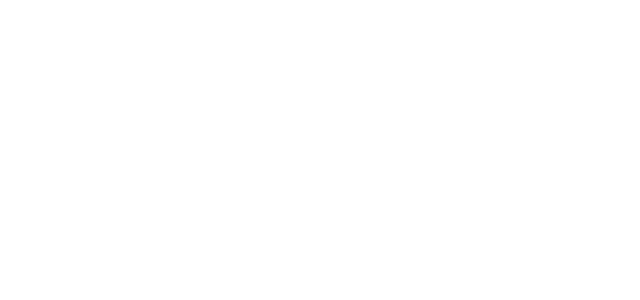
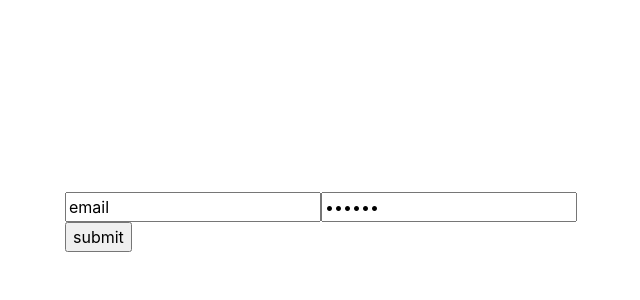
Before and after one commit to mugchris94/CRUD-REACT-DEMO, a React (Create React App) app in the folder Web-React-UI/: page /Log_in in a window 1280 px wide. Before the commit this address had no page. Shown: the top 300 px of the page, without its empty margins (319-959 px from the left). Built offline with nearby package versions, Linux system fonts and the light colour scheme.

Commit message:
login-design

```diff
--- a/Web-React-UI/src/App.js
+++ b/Web-React-UI/src/App.js
@@ -1,6 +1,7 @@
 import './App.css';
 import './results.css';
 import Home from "./Home";
+import Login from "./Views/Login";
 import Users from "./Views/Users";
 import Profiled from "./Views/Profiled";
 import Players from "./Views/Players";
@@ -18,6 +19,7 @@
 
             <Routes>
                <Route exact path="/" element={<Home/>}/>
+               <Route  path='/Log_in' element={<Login/>} />
                <Route  path="/Users" element={<Users/>}/>
                <Route  path="/Profiled/:id" element={<Profiled/>}/>
                <Route path="/Players" element={<Players/>}/>
--- a/Web-React-UI/src/Home.js
+++ b/Web-React-UI/src/Home.js
@@ -101,7 +101,6 @@
               { movieReviewList.map((movie) => (
 
                   <tr className="data">
-                    <td><span><input type='checkbox' /></span></td>
                     <td>{ movie.id }</td>
                     <td>{ movie.movieName }</td>
                     <td> { movie.movieReview }</td>
@@ -109,6 +108,7 @@
                     <td>{ movie.movieType } </td>
                     <td>{ movie.ReviewDate } </td>
                     <td><span id="detclick"><a href="#"> View Details </a></span></td>
+                    <td><span><input type='checkbox' /></span></td>
                   </tr>
               ))}
 
--- /dev/null
+++ b/Web-React-UI/src/Views/Login.js
@@ -0,0 +1,29 @@
+import { useState } from "react";
+import "../css/log.css";
+
+
+
+const Login = (props) => {
+
+    const [user_email, setUserEmail] = useState();
+    const [passwd, setPasswd] = useState();
+
+    const AuthLog = () =>{
+
+    }
+
+    return (
+        <div className="login-form">
+            <form className="logform">
+                <div className="form-input">
+                    <input type="email" value="email" name="user_email"/>
+                    <input type="password" value="passwd" name="passwd"/>
+                </div>
+
+                <input type="submit" value="submit" onClick={() => AuthLog()}/>
+            </form>
+        </div>
+     );
+}
+
+export default Login;
--- /dev/null
+++ b/Web-React-UI/src/css/log.css
@@ -0,0 +1,5 @@
+.login-form{
+    display: grid;
+    place-items: center;
+    margin-top:15%;
+}
--- a/Web-React-UI/src/results.css
+++ b/Web-React-UI/src/results.css
@@ -60,9 +60,6 @@
 
   table tbody tr:hover{ background-color: #ddd;}
 
-
-
-
   #selector{
 
     background-color: #ccc;
```
